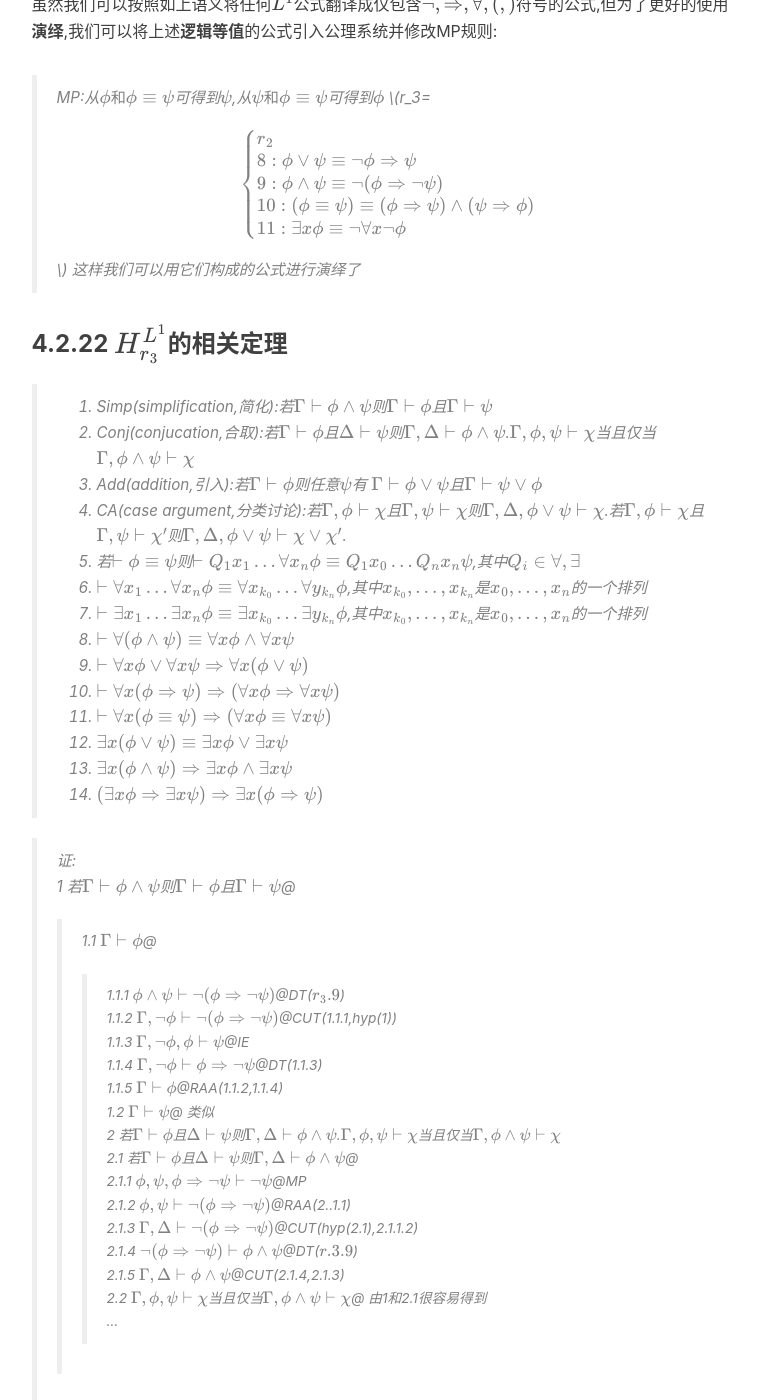
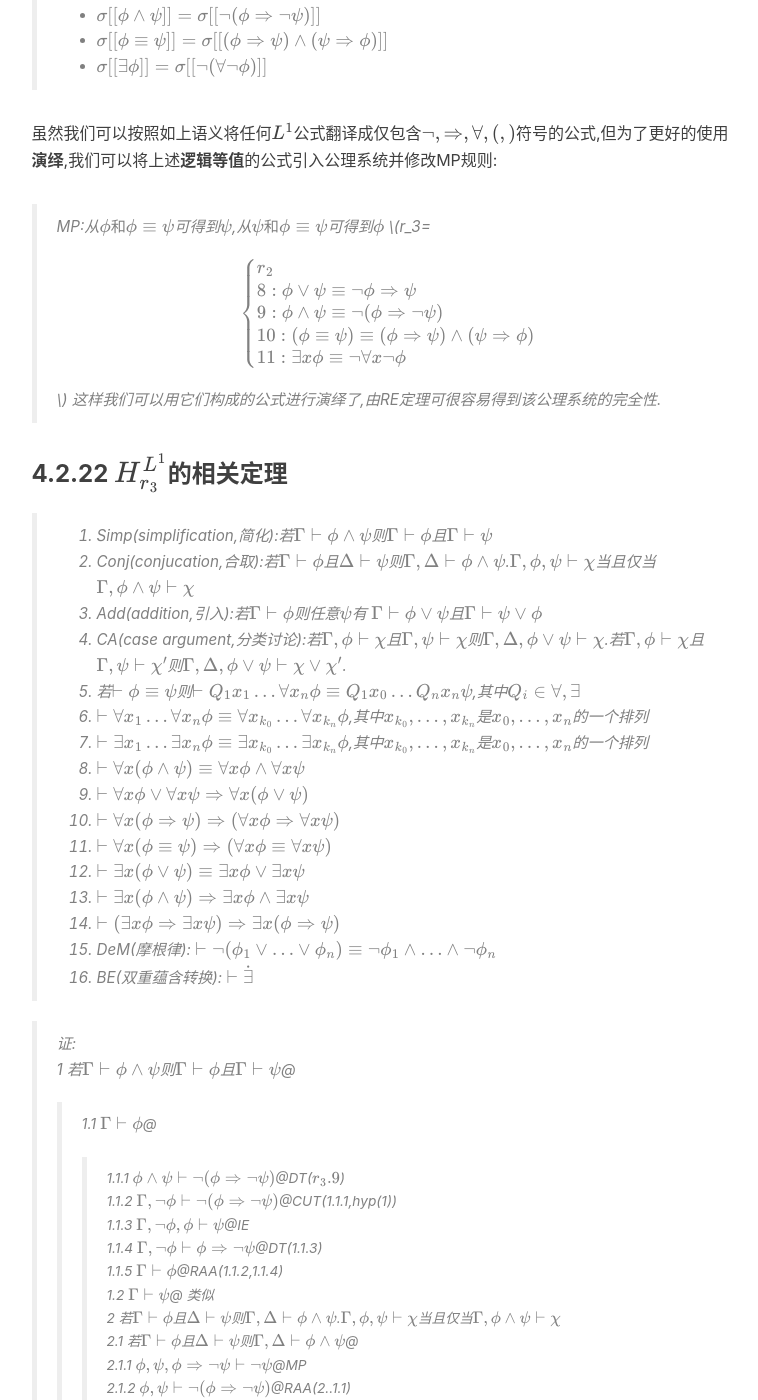
Before and after one commit to uans3k/uans3k.github.io, a Jekyll site: the page built from _posts/2021-10-26-一阶逻辑(First Order Logic) .markdown, in a window 1280 px wide and 1400 px high, scrolled down 22301 px. Shown: the whole window, without its empty margins (136-894 px from the left). Built offline with Jekyll 4.4.1, drawn with Linux system fonts in a browser that asks for light colours; nearby versions of some CDN libraries; comment, search, counter and statistics services are not loaded; some of the changed text lies outside the part shown.

Commit message:
feat : tla

```diff
--- a/_posts/2021-10-26-一阶逻辑(First Order Logic) .markdown
+++ b/_posts/2021-10-26-一阶逻辑(First Order Logic) .markdown
@@ -508,7 +508,7 @@ $\Gamma \vDash \phi_n$.由题设，存在$\phi_1,...,\phi_n$是从$\Gamma$到$\p
 
 >证:
 > 因为P可数,因此$L_{P,F_1}^0$可数,可以将$L_{P,F_1}^0$的公式排列为$\phi_1,\phi_2,...$,设$\Gamma$为一致集,令$\Gamma_1=\Gamma$,由4.2.6.2我们可以递归的构建
-> $$\Gamma_{i+1}=
+> $$\Gamma_{i+1} =
 \begin{cases}
     \Gamma_i \cup \{\phi \}若\phi 与 \Gamma一致 \\
     \Gamma_i \cup \{\neg \phi \}若\neg \phi 与 \Gamma一致 \\
@@ -521,30 +521,36 @@ $\Gamma \vDash \phi_n$.由题设，存在$\phi_1,...,\phi_n$是从$\Gamma$到$\p
 
 > 证:
 > 由4.2.12 $\Gamma$可扩充为极大一致集$\Gamma^\prime$,由4.2.10任意命题$p_i$或$p_i \in \Gamma^\prime$或$\neg p_i \in \Gamma^\prime$,因此我们可以合法构造如下赋值
-> $$\sigma[[p_i]]=\begin{cases}
+> $$\sigma[[p_i]]=
+\begin{cases}
     True 若 p_i \in \Gamma^\prime \\
     False 若 \neg p_i \in \Gamma^\prime
-\end{cases}$$
->我们对 $\Gamma^\prime$公式以公式**复杂度**施**归纳法**,证明任意复杂度的公式$\phi \in \Gamma^\prime$有$\sigma[[\phi]]=True$既$\sigma \vDash \Gamma^\prime$
+\end{cases}
+> $$
+>我们对$\Gamma^\prime$公式以公式**复杂度**施**归纳法**,证明任意复杂度的公式$\phi \in \Gamma^\prime$有$\sigma[[\phi]]=True$既$\sigma \vDash \Gamma^\prime$
 > $deg(\phi)=0$时,$\phi$是明天变量,按$\sigma$定义可知$\sigma[[p_i]]=True$
 > 按归纳复杂度$i \le n$的所有公式$\phi \in \Gamma$当且仅当$\sigma[[\phi]]=True$,设$\psi \in \Gamma$复杂度为n+1:
 > - $\psi =\neg \phi$其中$\deg(\phi)=n$:
-> $$\begin{aligned}
+> $$
+\begin{aligned}
 &\sigma[[ \psi]]= True \\
 &当且仅当 \sigma[[ \phi]]=False(语义) \\
 &当前仅当 \phi \notin  \Gamma^\prime(归纳)  \\
 &当前仅当 \neg \phi \in  \Gamma^\prime(4.2.10)  \\
 &当前仅当 \psi \in  \Gamma^\prime
-\end{aligned}$$
+\end{aligned}
+> $$
 > 因此由题设$\sigma [[\psi]]= True$
 > - $\psi = \phi_1 \Rightarrow \phi_2$,其中$max(deg(\phi_1),deg(\phi_2))=n$:
-> $$\begin{aligned}
+> $$
+\begin{aligned}
     &\sigma[[\psi]]= True \\
     &当且仅当 \sigma[[\phi_1]]=False 或 \sigma[[\phi_2]]=True (语义) \\
     &当且仅当 \neg \phi_1 \in \Gamma^\prime 或  \phi_2 \in \Gamma^\prime (归纳) \\
     &当且仅当 \phi_1 \Rightarrow \phi_2 \in \Gamma^\prime (4.2.6)\\
     &当且仅当 \psi \in \Gamma^\prime
-\end{aligned}$$
+\end{aligned}
+> $$
 > 因此由题设$\sigma [[\psi]]= True$
 
 仿照上述思路,$H_{r_2}^{L_{C,F,R}^1}$应该也可如此构造**赋值**,对比于$L^0$,$L^1$细化了命题的内部结构以及引入了**量化**,因此仿照上述证明我们首先应该确保赋值使原子公式(相当于$L^0$的命题)满足:
@@ -673,7 +679,7 @@ $$\begin{aligned}
 
 虽然我们可以按照如上语义将任何$L^1$公式翻译成仅包含$\{\neg,\Rightarrow,\forall,(,)\}$符号的公式,但为了更好的使用**演绎**,我们可以将上述**逻辑等值**的公式引入公理系统并修改MP规则:
 >MP:从$\phi和\phi \equiv \psi$可得到$\psi$,从$\psi和\phi \equiv \psi$可得到$\phi$
-> $$r_3=\begin{cases}
+>$$r_3=\begin{cases}
     r_2\\
     8: \phi \vee \psi \equiv \neg \phi \Rightarrow \psi \\
     9: \phi \wedge \psi \equiv \neg (\phi \Rightarrow
@@ -682,8 +688,9 @@ $$\begin{aligned}
 \psi) \wedge (\psi \Rightarrow
 \phi) \\
     11: \exists x \phi \equiv \neg \forall x \neg \phi
-\end{cases}$$
-这样我们可以用它们构成的公式进行演绎了
+\end{cases}
+>$$
+这样我们可以用它们构成的公式进行演绎了,由RE定理可很容易得到该公理系统的完全性.
 
 ### 4.2.22 $H_{r_3}^{L^1}$的相关定理
 >1. Simp(simplification,简化):若$\Gamma \vdash \phi \wedge \psi$则$\Gamma \vdash \phi$且$\Gamma \vdash \psi$
@@ -692,15 +699,17 @@ $$\begin{aligned}
 $\Gamma \vdash \phi \vee \psi$且$\Gamma \vdash \psi  \vee \phi$
 >4. CA(case argument,分类讨论):若$\Gamma,\phi \vdash \chi$且$\Gamma,\psi \vdash \chi$则$\Gamma,\Delta,\phi \vee \psi \vdash \chi$.若$\Gamma,\phi \vdash \chi$且$\Gamma,\psi \vdash \chi^\prime$则$\Gamma,\Delta,\phi \vee \psi \vdash \chi \vee \chi^\prime$.
 >5. 若$\vdash \phi \equiv \psi$则$\vdash Q_1 x_1...\forall x_n \phi \equiv Q_1 x_0...Q_n x_n \psi$,其中$Q_i \in \{\forall , \exists \}$
->6. $\vdash \forall x_1...\forall x_n \phi \equiv \forall x_{k_0}...\forall y_{k_n} \phi$,其中$x_{k_0},...,x_{k_n}$是$x_0,...,x_n$的一个排列
->7. $\vdash \exists x_1...\exists x_n \phi \equiv \exists x_{k_0}...\exists y_{k_n} \phi$,其中$x_{k_0},...,x_{k_n}$是$x_0,...,x_n$的一个排列
->8. $\vdash \forall (\phi \wedge \psi) \equiv \forall x \phi \wedge \forall x \psi$
+>6. $\vdash \forall x_1...\forall x_n \phi \equiv \forall x_{k_0}...\forall x_{k_n} \phi$,其中$x_{k_0},...,x_{k_n}$是$x_0,...,x_n$的一个排列
+>7. $\vdash \exists x_1...\exists x_n \phi \equiv \exists x_{k_0}...\exists x_{k_n} \phi$,其中$x_{k_0},...,x_{k_n}$是$x_0,...,x_n$的一个排列
+>8. $\vdash \forall x(\phi \wedge \psi) \equiv \forall x \phi \wedge \forall x \psi$
 >9. $\vdash \forall x \phi \vee \forall x \psi \Rightarrow \forall x (\phi \vee \psi)$
 >10. $\vdash \forall x (\phi \Rightarrow \psi) \Rightarrow (\forall x \phi \Rightarrow \forall x \psi)$
 >11. $\vdash \forall x (\phi \equiv \psi) \Rightarrow (\forall x \phi \equiv \forall x \psi)$
->12. $\exists x (\phi \vee \psi) \equiv \exists x \phi \vee \exists x \psi$
->13. $\exists x (\phi \wedge \psi) \Rightarrow \exists x \phi \wedge \exists x \psi$
->14. $(\exists x \phi \Rightarrow \exists x \psi)\Rightarrow \exists x (\phi \Rightarrow \psi)$
+>12. $\vdash \exists x (\phi \vee \psi) \equiv \exists x \phi \vee \exists x \psi$
+>13. $\vdash \exists x (\phi \wedge \psi) \Rightarrow \exists x \phi \wedge \exists x \psi$
+>14. $\vdash (\exists x \phi \Rightarrow \exists x \psi)\Rightarrow \exists x (\phi \Rightarrow \psi)$
+>15. DeM(摩根律): $\vdash \neg (\phi_1\vee...\vee\phi_n) \equiv \neg \phi_1 \wedge...\wedge \neg\phi_n$
+>16. BE(双重蕴含转换): $\vdash \dot{\exists}$
 
 > 证:
 > 1 若$\Gamma \vdash \phi \wedge \psi$则$\Gamma \vdash \phi$且$\Gamma \vdash \psi$@
@@ -727,4 +736,7 @@ $\Gamma \vdash \phi \vee \psi$且$\Gamma \vdash \psi  \vee \phi$
 >>>
 >...
 
+### 4.3 元定理与公理系统
+
+
 ## 5 理论与模型
```
Also changed, not shown: other parts of _posts/2021-10-26-一阶逻辑(First Order Logic) .markdown (+1 -1 lines), _posts/2021-12-8-基于动作的时序逻辑(TLA).markdown (added, +143 -0 lines), _posts/2021-8-10-λ-calculus copy.markdown (renamed from _posts/2021-8-10-λ-calculus.markdown).
